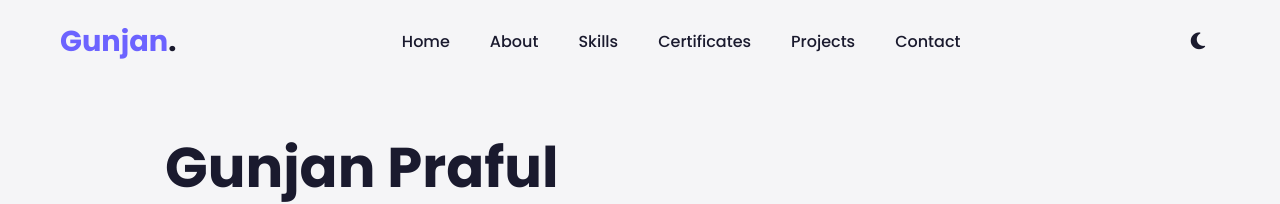
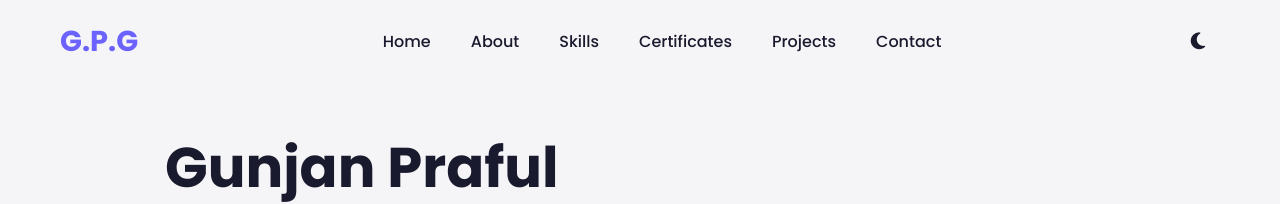
Before and after one commit to gunjangirde/portfolio, a website: page index.html in a window 1280 px wide. Shown: the top 204 px of the page. Drawn offline with Linux system fonts and the light colour scheme.

Commit message:
Update index.html

```diff
--- a/index.html
+++ b/index.html
@@ -1178,7 +1178,7 @@
     <header id="header">
         <div class="container">
             <nav class="navbar">
-                <a href="#" class="logo">Gunjan<span>.</span></a>
+                <a href="#" class="logo">G.P.G<span></span></a>
                 <ul class="nav-links">
                     <li><a href="#hero">Home</a></li>
                     <li><a href="#about">About</a></li>
```
